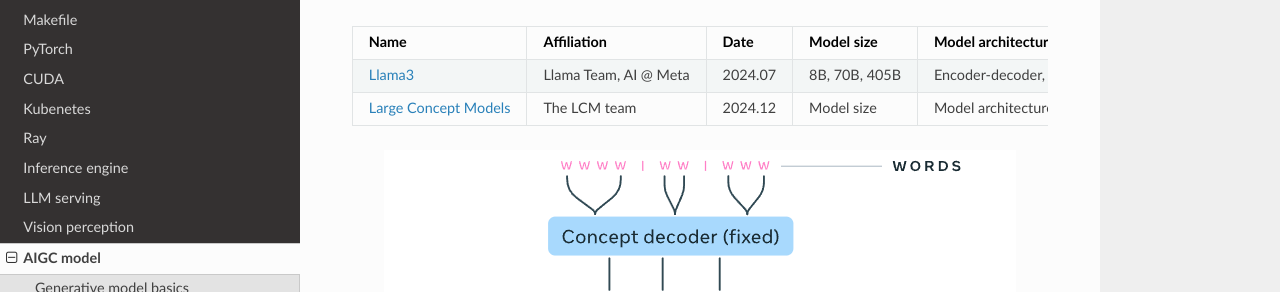
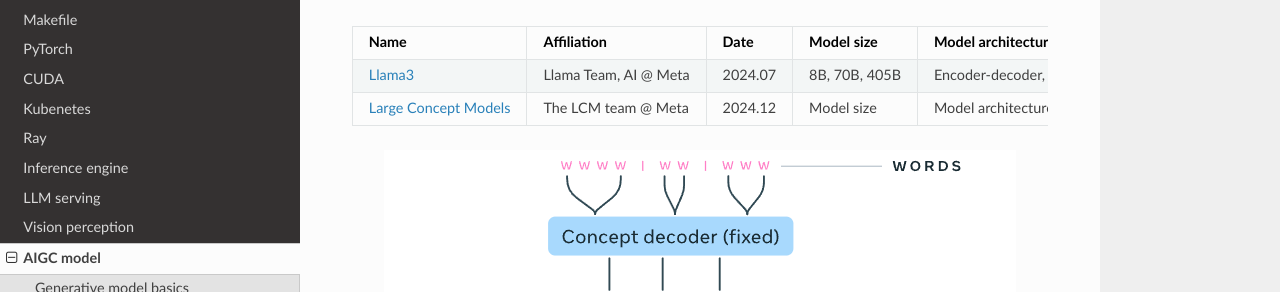
Before and after one commit to Jason-cs18/ml-engineer, a Sphinx documentation site: the page built from docs/source/aigc_model.rst, in a window 1280 px wide and 900 px high, scrolled down 1642 px. Shown: the part 159-451 px from the top of the window. Built offline with Sphinx 7.4.7 and the Read the Docs theme 3.1.0, drawn with Linux system fonts in a browser that asks for light colours; some of the changed lines change nothing that is shown.

Commit message:
update aigc model

```diff
--- a/docs/source/aigc_model.rst
+++ b/docs/source/aigc_model.rst
@@ -77,14 +77,14 @@
      - Pipeline parallelism, FP8 quantization
      - Multilingual support, multimodal support, safety migations with Llama Guard 3
    * - `Large Concept Models <https://github.com/facebookresearch/large_concept_model>`_
-     - The LCM team
+     - The LCM team @ Meta
      - 2024.12
      - Model size
      - Model architecture
      - Pre-training
      - Post-training
      - Inference
-     - Sentence-to-sentence model, 1.6B parameter, 1.3T token
+     - Sentence-to-sentence model, 1.6B parameter, 1.3T token, a better choice for long-text tasks
 
 .. figure:: ./images/lcm.png
    :align: center
```
